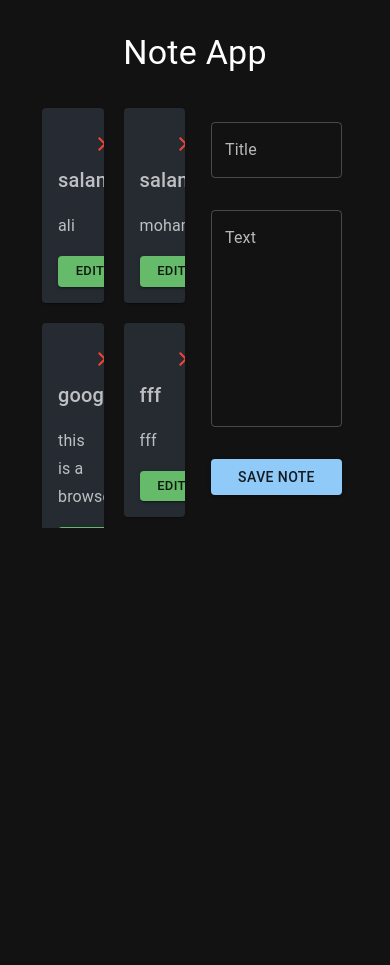
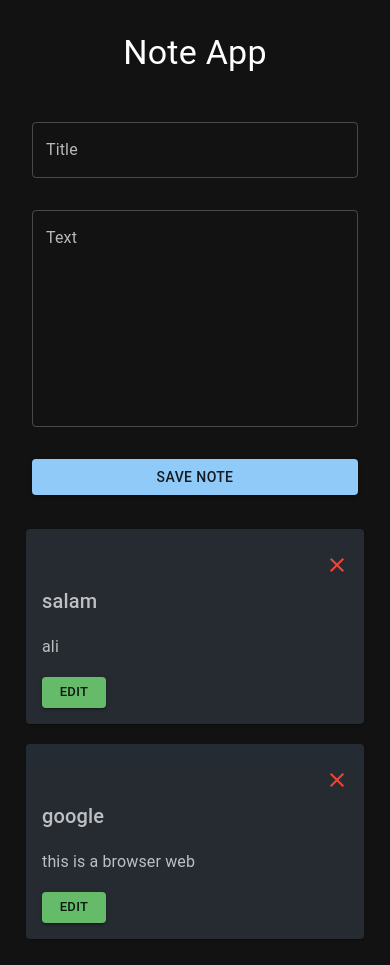
Before and after one commit to megha705/Note-app-redux-tooklit, a React (Create React App) app: page / in a window 390 px wide. Before the commit the page ends 844 px from the top, so only its background shows below. Built offline with nearby package versions, Linux system fonts and the light colour scheme; data requests are answered from the project's data file.

Commit message:
Responsive NoteItem and NoteList components

```diff
--- a/db.json
+++ b/db.json
@@ -6,24 +6,14 @@
       "id": 1659681619631
     },
     {
-      "title": "salam",
-      "text": "mohammadi",
-      "id": 1659706336666
-    },
-    {
-      "id": 1659706422933,
       "title": "google",
-      "text": "this is a browser"
+      "text": "this is a browser web",
+      "id": 1659706422933
     },
     {
       "id": 1659707025027,
       "title": "fff",
       "text": "fff"
-    },
-    {
-      "id": 1659707027419,
-      "title": "fff",
-      "text": "fff"
     }
   ]
 }
--- a/src/components/NoteItem.jsx
+++ b/src/components/NoteItem.jsx
@@ -26,11 +26,7 @@ function NoteItem(props) {
     color: theme.palette.text.secondary,
   }));
   return (
-    <Grid
-      item
-      xs={6}
-      style={{ padding: "10px" }}
-    >
+    <Grid item xs={12} md={6} style={{ padding: "10px" }}>
       <Item style={{ position: "relative", overflow: "hidden" }}>
         <IconButton
           onClick={() => dispatch(deleteNote({ id }))}
--- a/src/components/NoteList.jsx
+++ b/src/components/NoteList.jsx
@@ -10,11 +10,17 @@ function NoteList() {
       justifyContent="center"
       alignItems="center"
       direction="column"
-      padding={4}
+      padding={{ xs: "16px", md: "32px" }}
     >
-      <Typography variant="h4">Note App</Typography>
-      <Grid container marginTop={4}>
-        <Grid item xs={6} md={8}>
+      <Typography mt={2} variant="h4">
+        Note App
+      </Typography>
+      <Grid
+        container
+        marginTop={4}
+        direction={{ xs: "column-reverse", sm: "row" }}
+      >
+        <Grid item paddingTop={{ xs: "16px" }} xs={6} md={8}>
           <Notes />
         </Grid>
         <Grid item xs={6} md={4}>
--- a/src/index.css
+++ b/src/index.css
@@ -10,7 +10,7 @@ body {
 }
 
 ::-webkit-scrollbar {
-  width: 10px;
+  width: 5px;
 }
 ::-webkit-scrollbar-thumb {
   background-color: #42474d;
```
